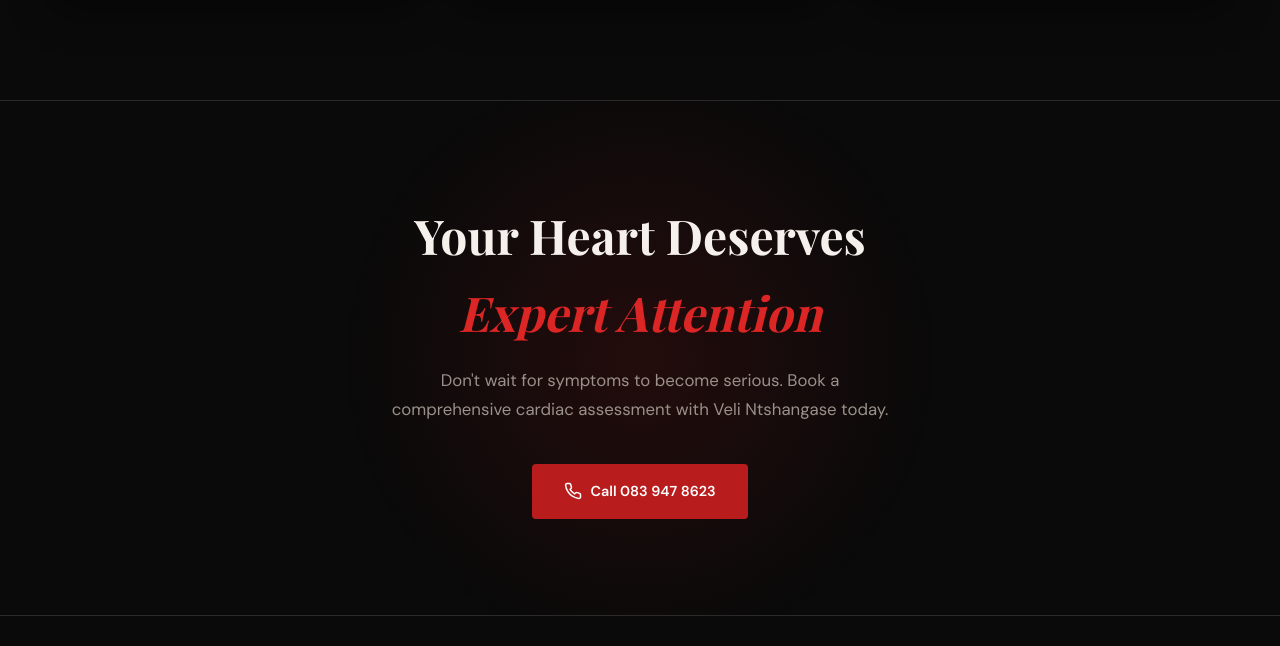
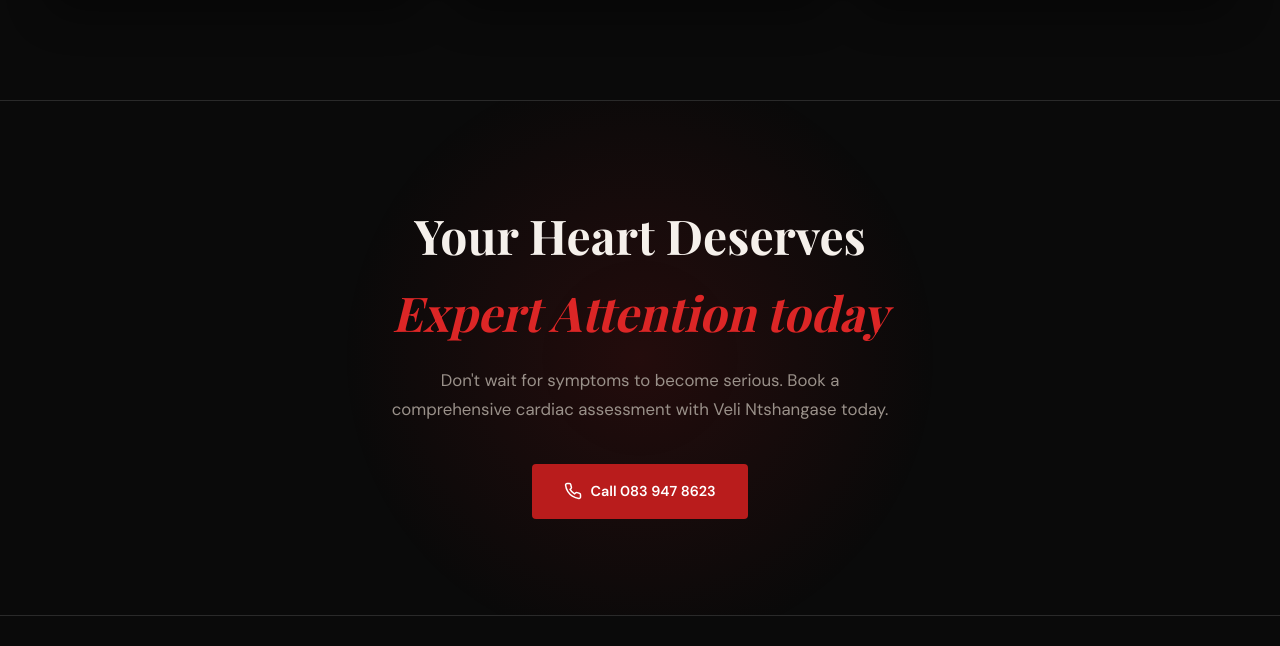
Before and after one commit to MikeMakamo/vn-cardiac-site, a plain HTML site: page index.html in a window 1280 px wide. Shown: the part 4874-5520 px from the top of the page. Drawn offline with nearby package versions, Linux system fonts and the light colour scheme; a web font is replaced by a local one.

Commit message:
test for deployment

```diff
--- a/index.html
+++ b/index.html
@@ -258,7 +258,7 @@
 <section class="cta-section">
   <div class="container">
     <div class="cta-content reveal">
-      <h2>Your Heart Deserves<br><em>Expert Attention</em></h2>
+      <h2>Your Heart Deserves<br><em>Expert Attention today</em></h2>
       <p>Don't wait for symptoms to become serious. Book a comprehensive cardiac assessment with Veli Ntshangase today.</p>
       <a href="tel:0833947862" class="btn-primary">
         <svg width="18" height="18" viewBox="0 0 24 24" fill="none" stroke="currentColor" stroke-width="2" stroke-linecap="round"><path d="M22 16.92v3a2 2 0 01-2.18 2 19.79 19.79 0 01-8.63-3.07 19.5 19.5 0 01-6-6 19.79 19.79 0 01-3.07-8.67A2 2 0 014.11 2h3a2 2 0 012 1.72c.127.96.361 1.903.7 2.81a2 2 0 01-.45 2.11L8.09 9.91a16 16 0 006 6l1.27-1.27a2 2 0 012.11-.45c.907.339 1.85.573 2.81.7A2 2 0 0122 16.92z"/></svg>
```
